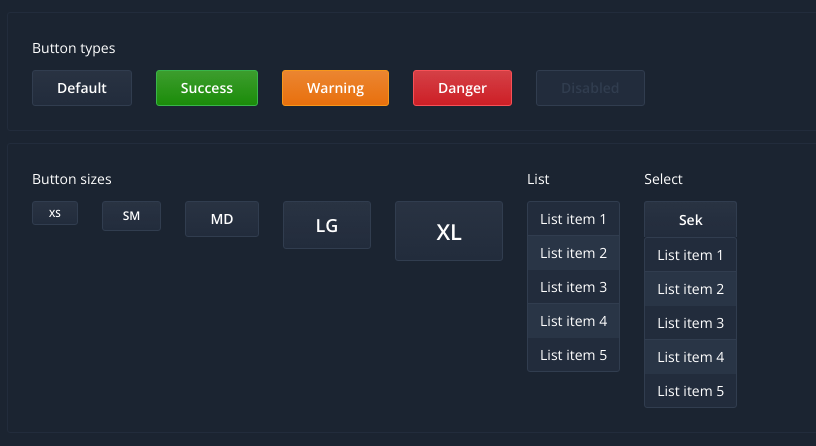
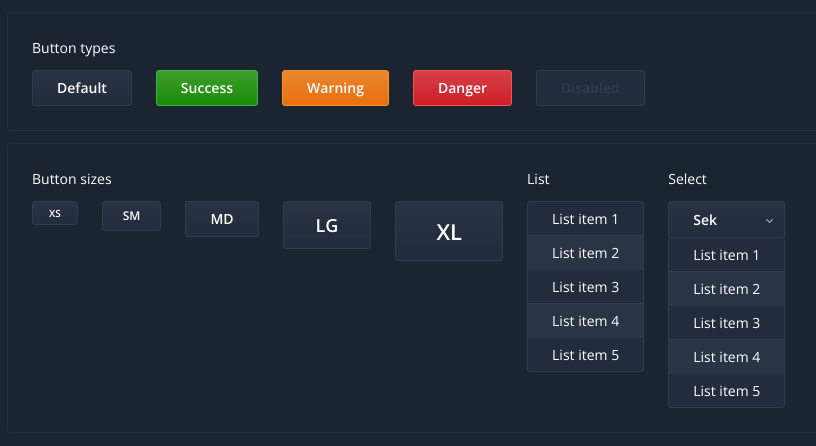
Before and after one commit to fanisco/reacy-ui, a React (Create React App) app: page / in a window 1280 px wide. Shown: the top 446 px of the page, without its empty margins (105-921 px from the left). Built offline with nearby package versions, Linux system fonts and the light colour scheme.

Commit message:
Images, measures, select

```diff
--- a/src/ui/components/Button.tsx
+++ b/src/ui/components/Button.tsx
@@ -8,22 +8,24 @@ interface IProps {
     disabled?: boolean;
     style?: Styles;
     size?: Sizes;
+    textAlign?: 'left' | 'center' | 'right'
     fullWidth?: boolean;
     bottomOpen?: boolean;
 }
 
-export const Button: React.FC<IProps> = ({ style = Styles.default, size = Sizes.md, ...props }) => {
+export const Button: React.FC<IProps> = ({ style = Styles.default, size = Sizes.md, textAlign = 'center', ...props }) => {
     const colors = Colors[style];
     const sizes = Dims[size];
     const Button = styled.button`
-        height: ${sizes.elementHeight};
-        padding: 0 ${sizes.elementPadding};
+        height: ${sizes.elementHeight}px;
+        padding: 0 ${sizes.elementPadding}px;
         background: ${colors.baseL1} linear-gradient(to bottom, rgba(255, 255, 255, ${style === Styles.default ? 0.03 : 0.15}), rgba(255, 255, 255, 0));
         border: 1px solid ${colors.baseL3};
-        border-radius: ${sizes.borderRadius};
+        border-radius: ${sizes.borderRadius}px;
         color: ${colors.text};
         cursor: pointer;
-        font: ${sizes.font}/1 "${Fonts.ff}";
+        text-align: ${textAlign};
+        font: ${sizes.font}px/1 "${Fonts.ff}";
         font-weight: 600;
 
         &:hover {
--- a/src/ui/components/Container.tsx
+++ b/src/ui/components/Container.tsx
@@ -12,7 +12,7 @@ export const Container: React.FC<IProps> = ({ size = Sizes.md, children }) => {
     const Container = styled.div`
         margin: 0 auto;
         width: 100%;
-        max-width: ${sizes.containerWidth};
+        max-width: ${sizes.containerWidth}px;
     `;
     return (
         <Container>{children}</Container>
--- a/src/ui/components/GridView.tsx
+++ b/src/ui/components/GridView.tsx
@@ -11,10 +11,10 @@ export const GridView: React.FC<IProps> = (props) => {
     const sizes = Dims[Sizes.md];
     const GridView = styled.div`
         display: flex;
-        margin: -${sizes.spacing};
+        margin: -${sizes.spacing}px;
     `;
     const Item = styled.div`
-        padding: ${sizes.spacing};
+        padding: ${sizes.spacing}px;
     `;
     return (
         <GridView>
--- a/src/ui/components/Heading.tsx
+++ b/src/ui/components/Heading.tsx
@@ -10,8 +10,8 @@ interface IProps {
 export const Heading: React.FC<IProps> = ({ size = Sizes.md, children }) => {
     const sizes = Dims[size];
     const Heading = styled.div`
-        margin-bottom: ${sizes.spacing};
-        font: ${sizes.font}/${Fonts.lh} "${Fonts.ff}";
+        margin-bottom: ${sizes.spacing}px;
+        font: ${sizes.font}px/${Fonts.lh} "${Fonts.ff}";
         font-weight: 300;
     `;
     return (
--- a/src/ui/components/List.tsx
+++ b/src/ui/components/List.tsx
@@ -2,13 +2,6 @@ import React from 'react';
 import styled from 'styled-components';
 import { Colors, Dims } from '../constants';
 import { Sizes, Styles } from '../enums';
-
-interface IProps {
-    onClick?: Function;
-    style?: Styles;
-    size?: Sizes,
-    items: any[]
-}
 
 export const List: React.FC<IProps> = ({ style = Styles.default, size = Sizes.md, items, onClick}) => {
     const colors = Colors[style];
@@ -19,10 +12,10 @@ export const List: React.FC<IProps> = ({ style = Styles.default, size = Sizes.md
         list-style: none;
         background: ${colors.baseL1};
         border: 1px solid ${colors.baseL3};
-        border-radius: ${sizes.borderRadius};
+        border-radius: ${sizes.borderRadius}px;
     `;
     const Item = styled.li`
-        padding: ${sizes.spacingHalf} ${sizes.spacing};
+        padding: ${sizes.spacingHalf}px ${sizes.elementPadding}px;
         border-top: 1px solid ${colors.baseL2};
         cursor: pointer;
 
@@ -42,3 +35,15 @@ export const List: React.FC<IProps> = ({ style = Styles.default, size = Sizes.md
         </List>
     );
 };
+
+interface IProps {
+    onClick?: Function;
+    style?: Styles;
+    size?: Sizes,
+    items: ListItem[]
+}
+
+export type ListItem = {
+    id: number;
+    title: string;
+}
--- a/src/ui/components/Panel.tsx
+++ b/src/ui/components/Panel.tsx
@@ -11,12 +11,12 @@ export const Panel: React.FC<IProps> = (props) => {
     const colors = Colors[Styles.default];
     const sizes = Dims[Sizes.md];
     const Panel = styled.div`
-        margin: ${sizes.spacing};
-        padding: ${sizes.elementPadding};
+        margin: ${sizes.spacing}px;
+        padding: ${sizes.elementPadding}px;
         border: 1px solid ${colors.baseL1};
-        border-radius: ${sizes.borderRadius};
+        border-radius: ${sizes.borderRadius}px;
         color: ${colors.text};
-        font: ${sizes.font}/${Fonts.lh} '${Fonts.ff}';
+        font: ${sizes.font}px/${Fonts.lh} '${Fonts.ff}';
     `;
     return (
         <Panel>{props.children}</Panel>
--- a/src/ui/components/Select.tsx
+++ b/src/ui/components/Select.tsx
@@ -2,11 +2,12 @@ import React, { useState } from 'react';
 import styled from 'styled-components';
 import { Colors, Dims } from '../constants';
 import { Sizes, Styles } from '../enums';
-import { List } from './List';
+import { Images } from '../images';
+import { List, ListItem } from './List';
 import { Button } from './Button';
 
 interface IProps {
-    onChange?: Function;
+    onChange?: (item: ListItem) => void;
     style?: Styles;
     size?: Sizes,
     value?: any;
@@ -17,19 +18,30 @@ export const Select: React.FC<IProps> = ({ style = Styles.default, size = Sizes.
     const colors = Colors[style];
     const sizes = Dims[size];
     const Select = styled.div`
+        position: relative;
+    `;
 
+    const Arrow = styled.div`
+        position: absolute;
+        top: ${sizes.spacing + sizes.spacingHalf}px;
+        right: ${sizes.spacing}px;
+        width: ${Images.arrowDown.width}px;
+        height: ${Images.arrowDown.height}px;
+        background: url("${Images.arrowDown.src}") center no-repeat;
     `;
 
     const [isOpen, setIsOpen] = useState(true);
 
     return (
         <Select>
-            <Button bottomOpen={isOpen} fullWidth={true} onClick={() => {
+            <Button bottomOpen={isOpen} fullWidth={true} textAlign="left" onClick={() => {
                 setIsOpen(!isOpen);
-            }}>Sek</Button>
-            <List items={items} onClick={(item: any) => {
-                setIsOpen(false);
-            }}/>
+            }}>Sek<Arrow/></Button>
+            {isOpen ?
+                <List items={items} onClick={(item: any) => {
+                    setIsOpen(false);
+                    onChange && onChange(item.id);
+                }}/> : null}
         </Select>
     );
 };
--- a/src/ui/constants.ts
+++ b/src/ui/constants.ts
@@ -47,24 +47,24 @@ export const Fonts = {
 };
 
 type Dims = {
-    font: string,
-    spacing: string,
-    spacingHalf: string,
-    elementPadding: string,
-    elementHeight: string,
-    borderRadius: string,
-    containerWidth: string
+    font: number,
+    spacing: number,
+    spacingHalf: number,
+    elementPadding: number,
+    elementHeight: number,
+    borderRadius: number,
+    containerWidth: number
 }
 
 const dims = (factor: number): Dims => {
     return {
-        font: `${factor + 2}px`,
-        spacing: `${factor}px`,
-        spacingHalf: `${factor / 2}px`,
-        elementPadding: `${factor * 2}px`,
-        elementHeight: `${factor * 3}px`,
-        borderRadius: '3px',
-        containerWidth: `${factor * 54}px`
+        font: factor + 2,
+        spacing: factor,
+        spacingHalf: factor / 2,
+        elementPadding: factor * 2,
+        elementHeight: factor * 3,
+        borderRadius: 3,
+        containerWidth: factor * 54
     }
 };
 
```
Also changed, not shown: src/ui/images.ts (added, +7 -0 lines).
